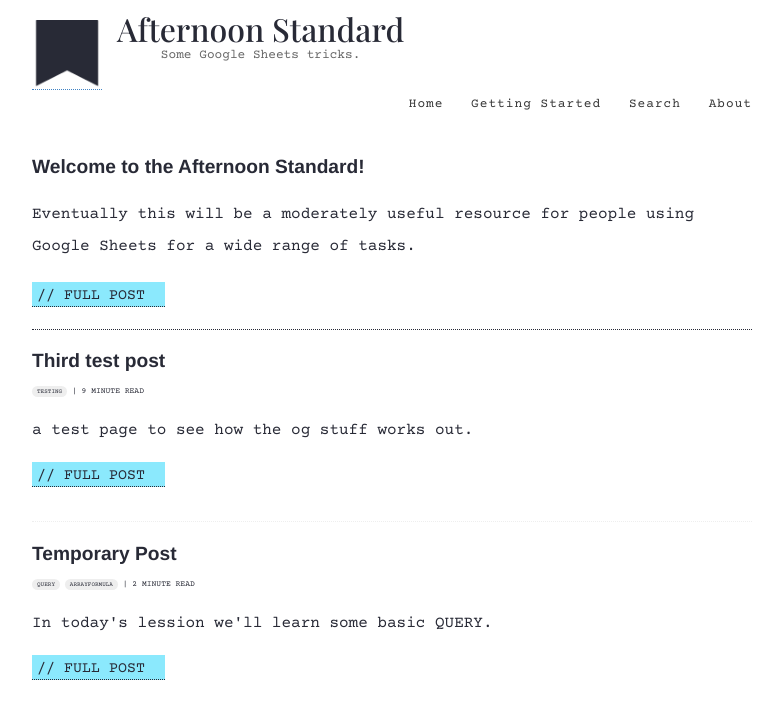
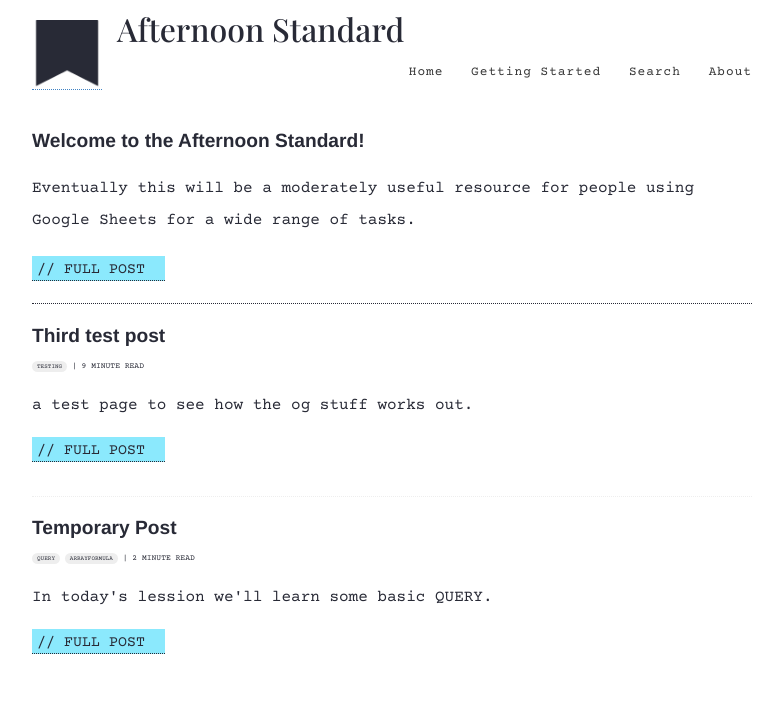
Before and after one commit to boringparty/hello-party.github.io, a Jekyll site: the page built from index.html, in a window 1280 px wide. Shown: the top 719 px of the page, without its empty margins (248-1031 px from the left). Built offline with Jekyll 4.4.1, drawn with Linux system fonts in a browser that asks for light colours; the list of posts is cut into pages by our own code.

Commit message:
Update default.html

```diff
--- a/_layouts/default.html
+++ b/_layouts/default.html
@@ -1,9 +1,7 @@
 <!DOCTYPE html>
 <html>
   <head>
-    <title>{% if page.title %}{{ page.title }} – {% endif %}{{ site.name }} – {{ site.description }}</title>
-    {% seo title=false %}
-    {% include meta.html %}
+    <title>blah</title>
 
     <link rel="stylesheet" type="text/css" href="{{ site.baseurl }}/assets/style.css" />
     <link rel="alternate" type="application/rss+xml" title="{{ site.name }} - {{ site.description }}" href="{{ site.baseurl }}/feed.xml" />
@@ -11,7 +9,7 @@
 
     <meta name="theme-color" content="#000000">
     <link rel="icon" type="image/png" sizes="32x32" href="{{ site.baseurl }}/images/favicon-32x32.png">
-    {% include analytics_head.html %}
+
   </head>
 
   <body>
@@ -24,7 +22,7 @@
 
             <div class="site-info">
               <h1 class="site-name"><a href="{{ site.baseurl }}/">Afternoon Standard</a></h1>
-              <p class="site-description">{{ site.description }}</p>
+              <p class="site-description"></p>
             </div>
 
             <nav>
```
